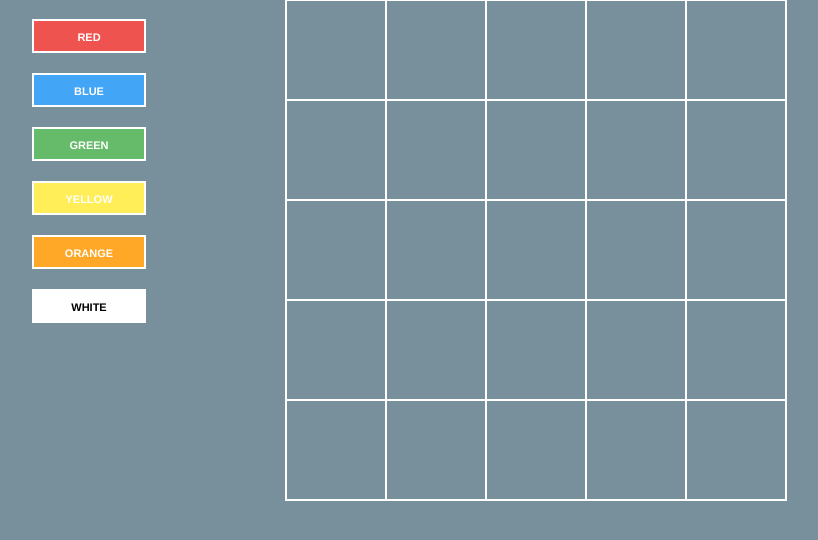
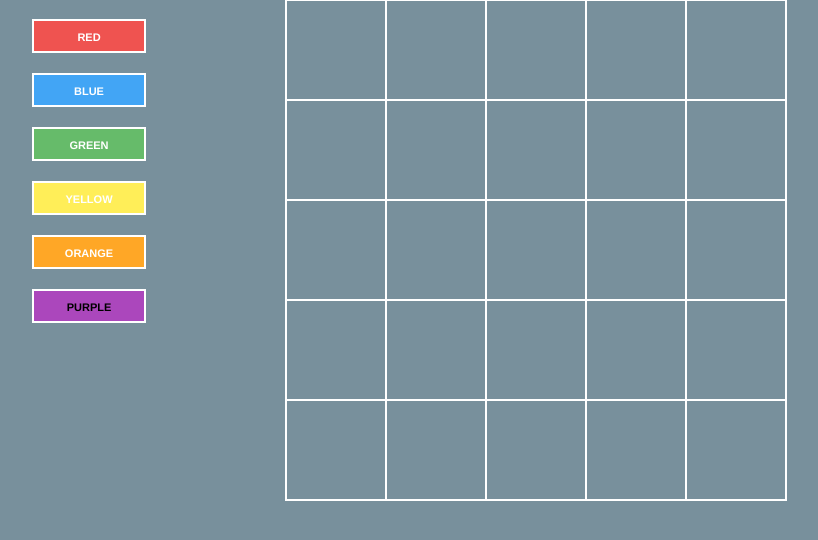
Before and after one commit to odholden/wdi-first-project, a PHP site: page / in a window 1280 px wide. Shown: the part 171-711 px from the top of the page, without its empty margins (99-917 px from the left). Run offline with PHP 8.4, Linux system fonts and the light colour scheme; some libraries are stand-ins or nearby versions.

Commit message:
changed white to purple

```diff
--- a/css/style.css
+++ b/css/style.css
@@ -100,8 +100,8 @@
   background-color: #FFA726;
 }
 
-.white {
-  background-color: white;
+.purple {
+  background-color: #AB47BC;
 }
 
 .clear {
--- a/index.html
+++ b/index.html
@@ -103,7 +103,7 @@
       <p class="green">green</p>
       <p class="yellow">yellow</p>
       <p class="orange">orange</p>
-      <p class="white">white</p>
+      <p class="purple">purple</p>
     </ul>
   </fieldset>
 
--- a/js/app.js
+++ b/js/app.js
@@ -51,7 +51,7 @@
 }
 
 function getColors() {
-  var colors         = ["#EF5350", "#FFA726", "#42A5F5", "#66BB6A", "#FFEE58", "white"];
+  var colors         = ["#EF5350", "#FFA726", "#42A5F5", "#66BB6A", "#FFEE58", "#AB47BC"];
   var shuffledColors = shuffle(colors);
   return shuffledColors;
 }
@@ -98,3 +98,18 @@
   });
   return randomBlocks;
 }
+
+
+
+$('p').on("click", selectColor);
+
+$('.square').on("click", function() {
+  console.log('workin');
+  $(this).toggleClass('green');
+});
+
+function selectColor() {
+  var color = $(this).attr('class');
+  console.log(color);
+  return color;
+}
```
